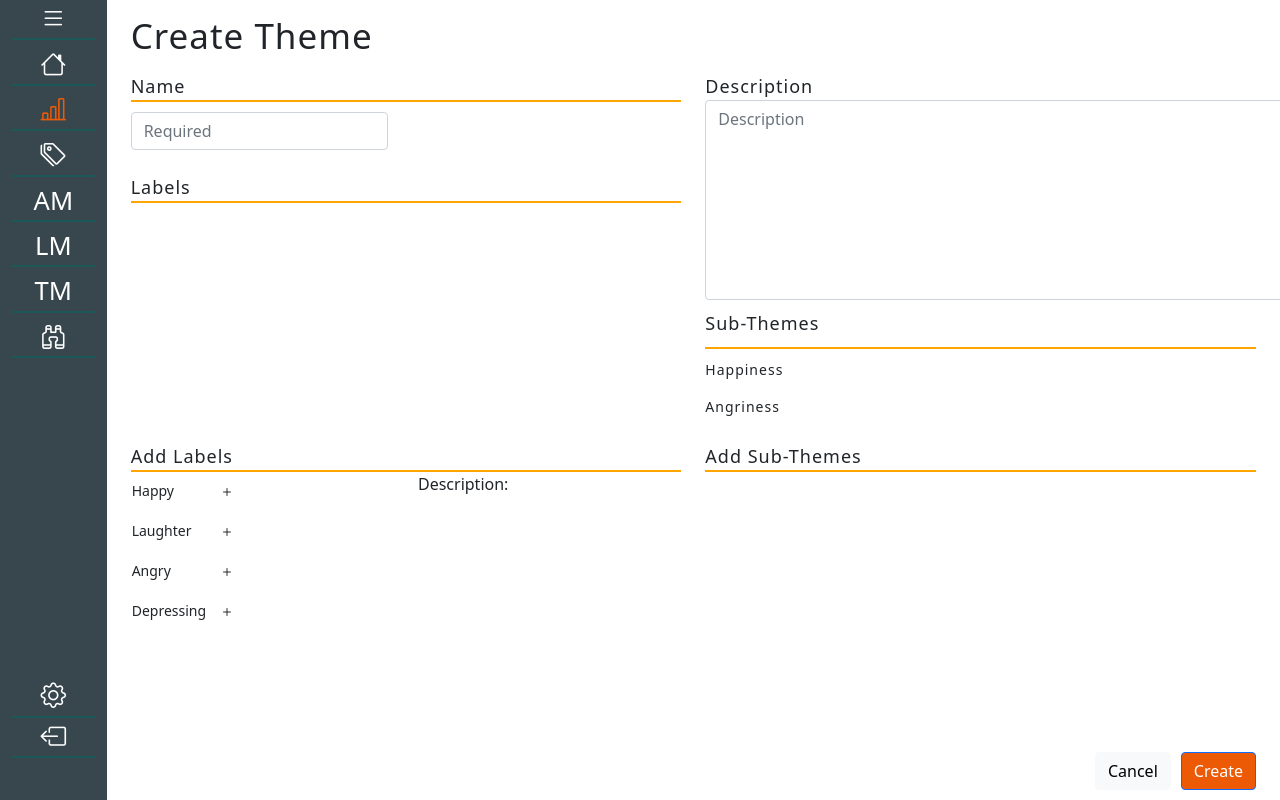
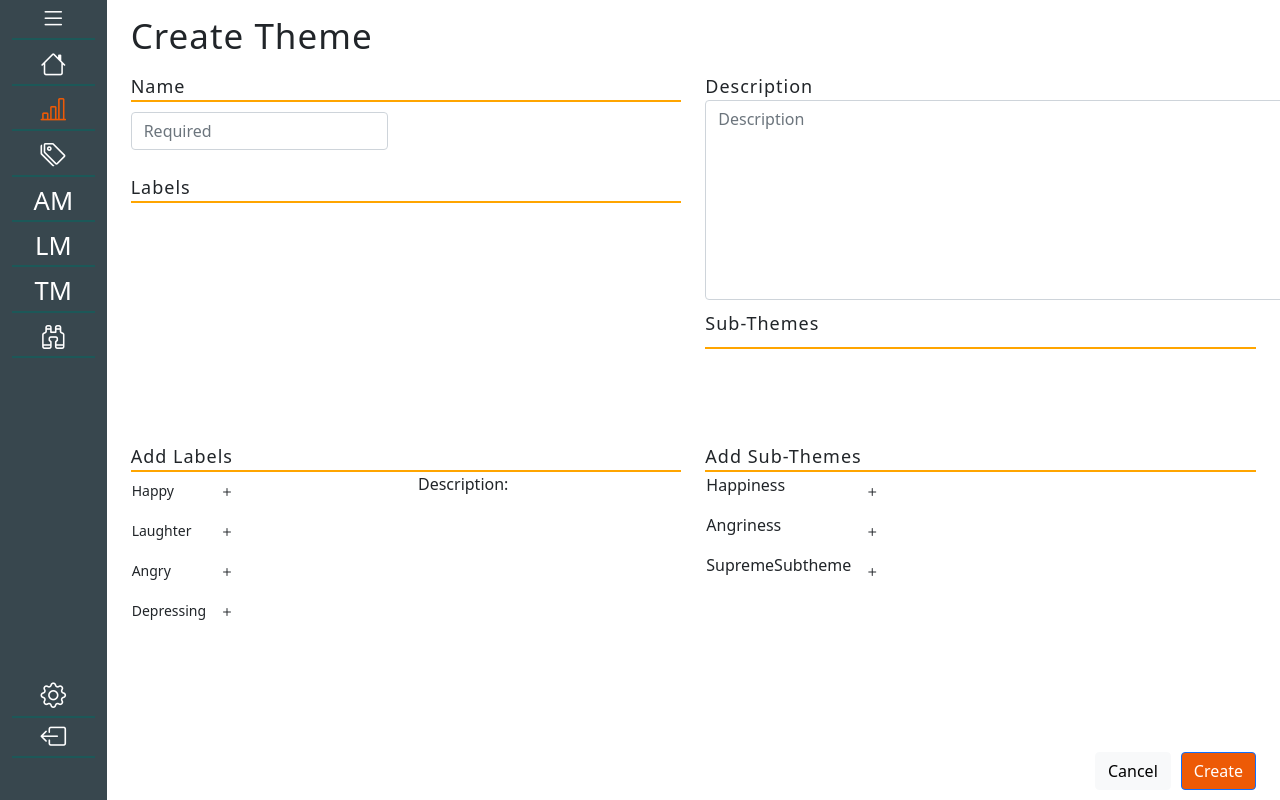
Before and after one commit to muctadir/lama, an Angular app in the folder frontend/: page /project/createTheme in a window 1280 px wide. Built offline with nearby package versions, Linux system fonts and the light colour scheme.

Commit message:
Finished add subthemes, Styling work in progress

```diff
--- a/frontend/src/app/create-theme/create-theme.component.html
+++ b/frontend/src/app/create-theme/create-theme.component.html
@@ -61,8 +61,13 @@
                     </div>
                     <!-- Sub-theme list from data -->
                     <div id="allSubthemesList">
-                        <div *ngFor="let subthemes of allSubthemes">
-                            <p id="allSubthemes">{{subthemes}}</p>
+                        <div *ngFor="let subtheme of addedSubthemes">
+                            <span id="allSubthemes">{{subtheme}}</span>
+                             <!-- Column for delete icon -->
+                             <span>
+                                <!-- x icon -->
+                                <i class="bi bi-x" (click)="removeSubtheme(subtheme)" id="xIcon"></i>
+                            </span>
                         </div>
                     </div>
                 </div>
@@ -120,6 +125,27 @@
             <div id="addSubthemes">
                 Add Sub-Themes
             </div>
+            <!-- Table for showing all Sub-Themes -->
+            <table class="table table-borderless">
+                <tbody>
+                    <div id="subthemeScroll">
+                        <!-- Click shows clicked Subtheme and highlights it-->
+                        <tr *ngFor="let subtheme of allSubthemes" (click)="highlightSubtheme(subtheme)"  [class.highlighted]="subtheme === highlightedSubtheme">
+                            <td>
+                                <span class="addSubthemeText">
+                                    {{subtheme}}
+                                </span>
+                                <!--  Add subtheme button -->
+                                <button class="btn" type="button" id="addsubthemeButton" (click)="addSubtheme(subtheme)">
+                                    <!-- Plus icon -->
+                                    <span class="bi bi-plus">
+                                    </span>
+                                </button>
+                            </td>
+                        </tr>
+                    </div>
+                </tbody>
+            </table>
         </div>
     </div>
 
--- a/frontend/src/app/create-theme/create-theme.component.ts
+++ b/frontend/src/app/create-theme/create-theme.component.ts
@@ -9,6 +9,9 @@ export class CreateThemeComponent implements OnInit {
 
   //highlight label variable
   highlightedLabel: String = '';
+
+  //highlight subtheme variable
+  highlightedSubtheme: String = '';
 
   //Hard Coded Labels
   allLabels = [{labelName:'Happy',
@@ -26,6 +29,9 @@ export class CreateThemeComponent implements OnInit {
   // Labels Added
   addedLabels: String[] = [];
 
+  //Subthemes Added
+  addedSubthemes: String[] = []
+
   //Hard coded sub-themes
   allSubthemes = ['Happiness','Angriness', 'SupremeSubtheme'];
 
@@ -42,10 +48,27 @@ export class CreateThemeComponent implements OnInit {
     }
     this.addedLabels.push(label.labelName);
   }
+
+  //Function for adding subtheme to added subthemes array
+  addSubtheme(subtheme:any){
+    for (var addedSubtheme of this.addedSubthemes){
+      if (addedSubtheme == subtheme){
+        return;
+      }
+    }
+    this.addedSubthemes.push(subtheme);
+  }
+
   // Function for highlighting selected label
   highlightLabel(label:any){
     this.highlightedLabel = label.labelName;
   }
+
+  //Function for highlighting selected sub-theme
+  highlightSubtheme(subtheme:any){
+    this.highlightedSubtheme = subtheme;
+  }
+
   // Function for removing label
   removeLabel(label:any){
     // Go through all labels
@@ -56,6 +79,16 @@ export class CreateThemeComponent implements OnInit {
       }
     });
   }
+  // Function for removing subtheme
+  removeSubtheme(subthemes:any){
+  // Go through all labels
+  this.addedSubthemes.forEach((addedSubthemes, index)=>{
+    // If clicked cross matches the label, splice them from the labels
+    if(addedSubthemes==subthemes){
+      this.addedSubthemes.splice(index,1);
+    }
+  });
+}
   //Displays the description for selected label
   displayDescription(label:any){
     this.selectedDescription = label.labelDescription;
```
